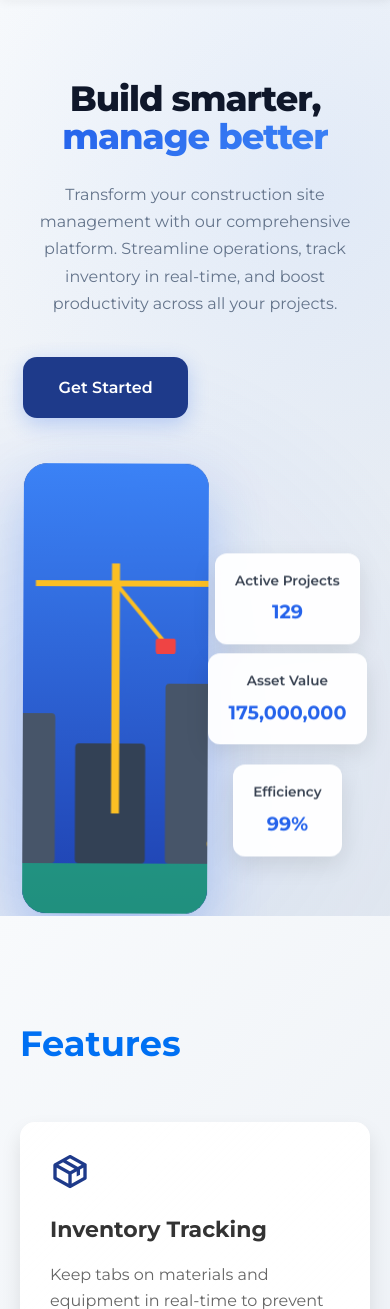
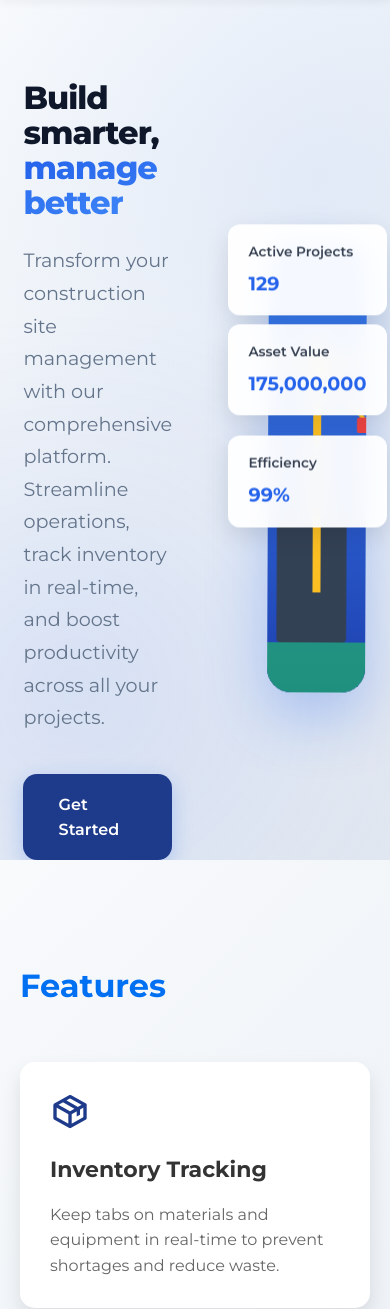
Before and after one commit to geoffowuor/Sait, a Django app: template foreman/templates/index.html in a window 390 px wide; the page is wider, and only the part inside the window is pictured. Shown: the part 87-1396 px from the top of that part. Run offline with Django 5.2, Linux system fonts and the light colour scheme; the template is opened without the code that fills it, so the values that code supplies are empty; some web fonts are replaced.

Commit message:
restyled the landing page

```diff
--- a/foreman/static/landing.css
+++ b/foreman/static/landing.css
@@ -881,64 +881,3 @@ nav ul li a:hover:after {
 }
 
 /* Mobile Responsiveness */
-@media (max-width: 1024px) {
-    .hero-content {
-        grid-template-columns: 1fr;
-        gap: 3rem;
-        text-align: center;
-    }
-
-    .floating-cards {
-        position: static;
-        flex-direction: row;
-        justify-content: center;
-        margin-top: 2rem;
-    }
-}
-
-@media (max-width: 768px) {
-    .nav-links {
-        display: none;
-    }
-
-    .hero-text h1 {
-        font-size: 2.8rem;
-    }
-
-    .section-title {
-        font-size: 2.2rem;
-    }
-
-    .features-grid {
-        grid-template-columns: 1fr;
-    }
-
-    .footer-content {
-        grid-template-columns: 1fr;
-        gap: 2rem;
-    }
-
-    .cta h2 {
-        font-size: 2.2rem;
-    }
-
-    .cta-buttons {
-        flex-direction: column;
-        align-items: center;
-    }
-}
-
-@media (max-width: 480px) {
-    .hero-text h1 {
-        font-size: 2.2rem;
-    }
-
-    .hero-text p {
-        font-size: 1rem;
-    }
-
-    .floating-cards {
-        flex-direction: column;
-        align-items: center;
-    }
-}
```
